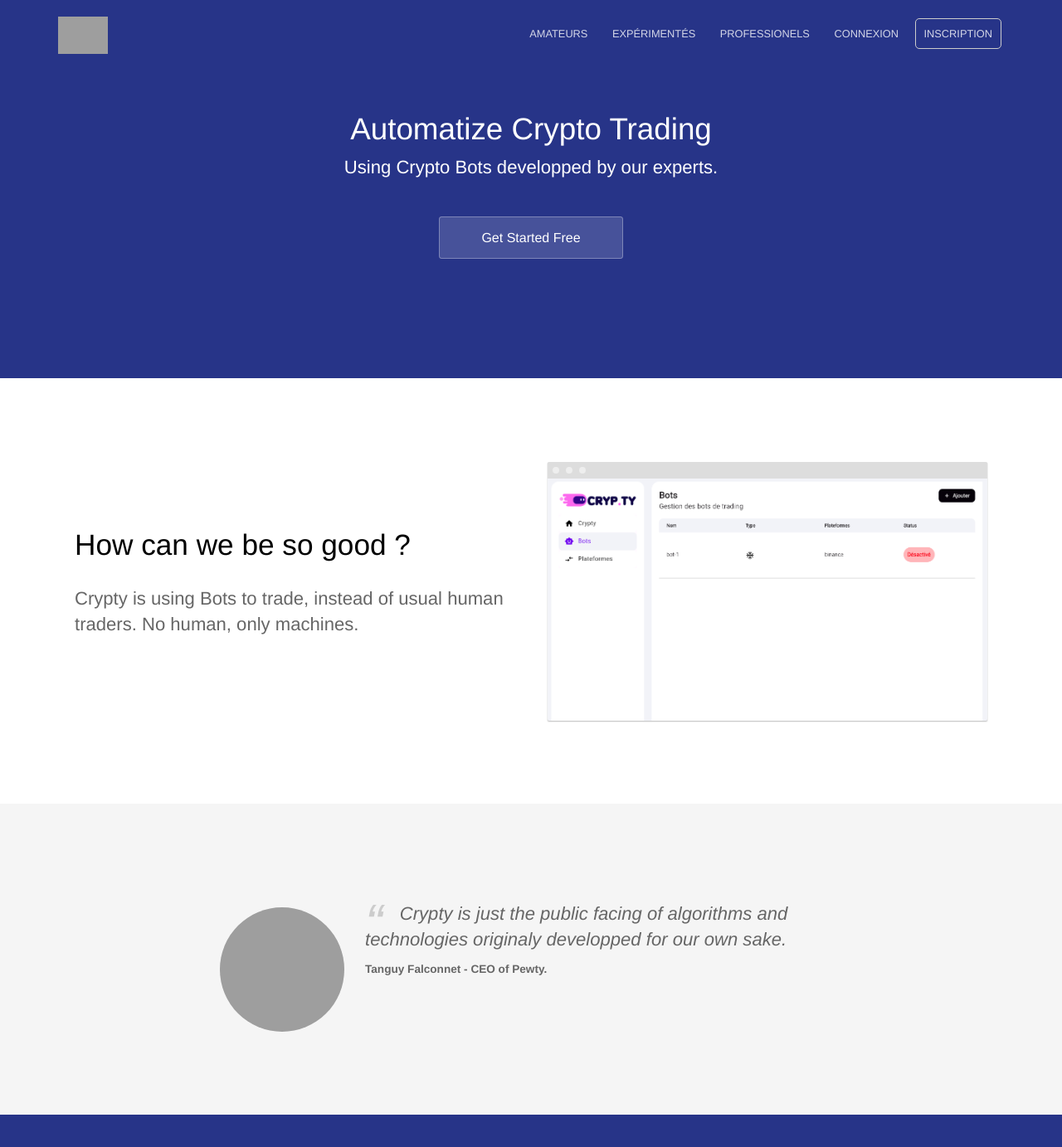
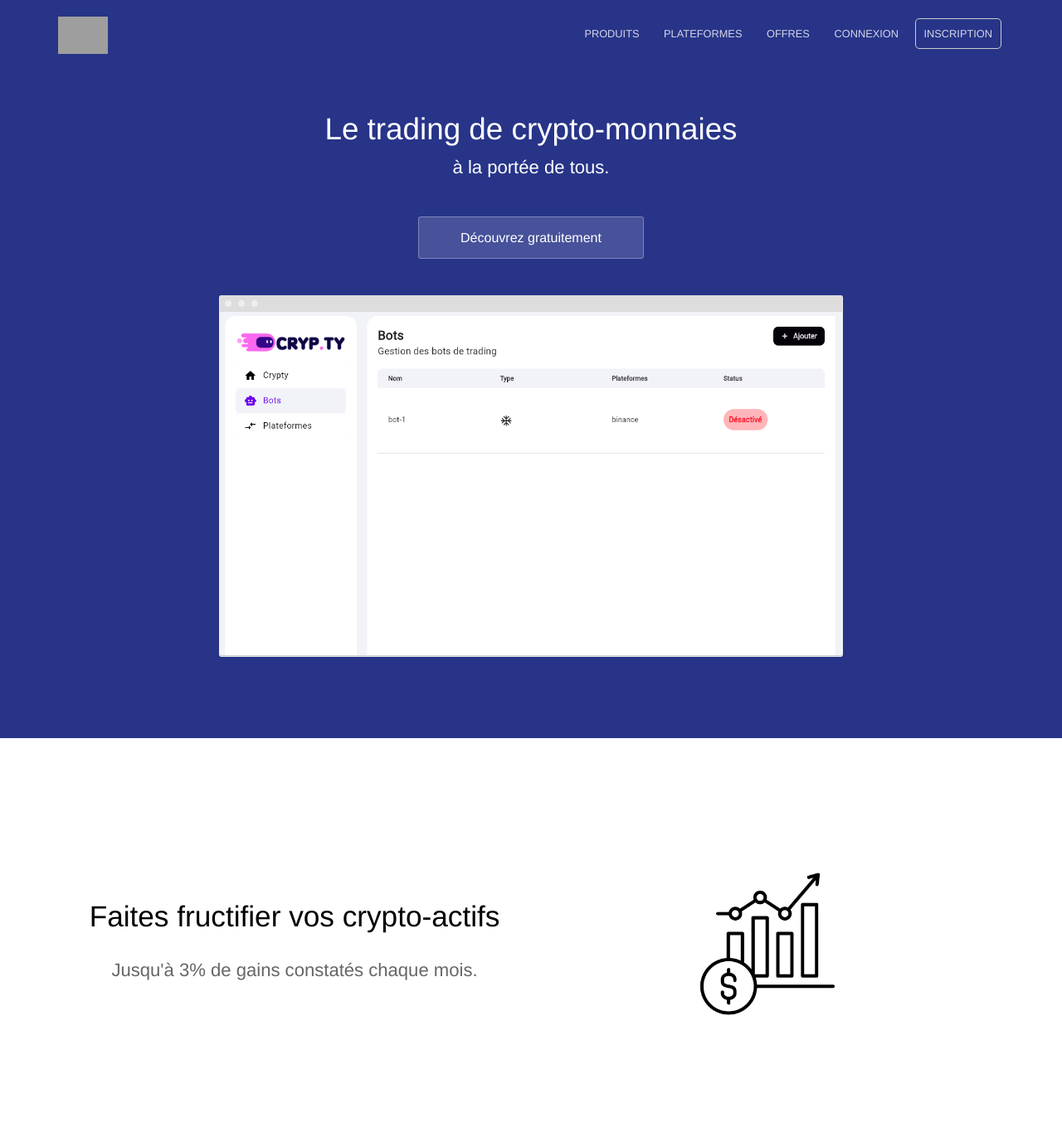
Before and after one commit to pewty-fr/crypty.fr, a Jekyll site: the page built from index.html, in a window 1280 px wide and 1400 px high. Shown: the top 1383 px of the window at 83% size. Built offline with Jekyll 4.4.1, drawn with Linux system fonts in a browser that asks for light colours; some of the changed text lies outside the part shown; grey boxes are pictures that could not be loaded.

Commit message:
feat: pages

```diff
--- a/_config.yml
+++ b/_config.yml
@@ -59,10 +59,10 @@
       path: "index.html"
     values:
       layout: "default"
-  - scope:
-      path: "pages/*"
-    values:
-      layout: "default"
+  # - scope:
+  #     path: "pages/*"
+  #   values:
+  #     layout: "default"
   - scope:
       path: "contact.html"
     values:
--- a/_data/navigation.yml
+++ b/_data/navigation.yml
@@ -14,16 +14,16 @@
 #   link: /contact/
 #   new_window: false
 #   highlight: false
-- name: Amateurs
-  link: /amateurs/
+- name: Produits
+  link: /produits/
   new_window: false
   highlight: false
-- name: Expérimentés
-  link: /experimentes/
+- name: Plateformes
+  link: /plateformes/
   new_window: false
   highlight: false
-- name: Professionels
-  link: /professionels/
+- name: Offres
+  link: /offres/
   new_window: false
   highlight: false
 - name: Connexion
--- a/index.html
+++ b/index.html
@@ -4,33 +4,86 @@
 ---
 <section class="hero">
 	<div class="text-container">
-		<h1 class="editable">Automatize Crypto Trading</h1>
-		<p class="subtext editable">Using Crypto Bots developped by our experts.</p>
-		<div class="cta button alt"><a href="https://auth.crypty.fr/if/flow/inscription/?next=%2F">Get Started Free</a></div>
+		<h1 class="editable">Le trading de crypto-monnaies</h1>
+		<p class="subtext editable"> à la portée de tous.</p>
+		<div class="cta button alt"><a href="https://auth.crypty.fr/if/flow/inscription/?next=%2F">Découvrez gratuitement</a></div>
+		<div>
+			<img src="{{ site.baseurl }}/images/dashboard.png" alt="Screenshot" class="screenshot editable" />
+		</div>
 	</div>
 </section>
 
 <div class="content">
+
+
 	<section>
 		<div class="container flex">
 			<div class="text editable">
-				<h2>How can we be so good ?</h2>
-				<p>Crypty is using Bots to trade, instead of usual human traders. No human, only machines.</p>
+        <h2 class="subtext editable">Faites fructifier vos crypto-actifs</h2>
+        <p class="subtext editable">Jusqu'à 3% de gains constatés chaque mois.</p>
 			</div>
 			<div class="image">
-				<img src="{{ site.baseurl }}/images/dashboard.png" alt="Screenshot" class="screenshot editable" />
+				<img src="{{ site.baseurl }}/images/money_growth.png" alt="Money Growth" class="editable" />
 			</div>
 		</div>
 	</section>
 
+
+	<section>
+		<div class="container flex">
+			<div class="text editable">
+				<h2>Essayez le crypto-trading</h2>
+				<p>Crypty est adapté aux amateurs comme aux experts</p>
+			</div>
+			<div class="image">
+				<img src="{{ site.baseurl }}/images/cryptocurrency.png" alt="Screenshot" class="editable" />
+			</div>
+		</div>
+	</section>
+
+	<section>
+		<div class="container flex">
+			<div class="text editable">
+				<h2 class="subtext editable">Profitez d'un trading facilité</h2>
+				<p class="subtext editable">En utilisant les Trader Bots préconfigurés (BTCEUR, ETHEUR, ATOMEUR).</p>
+			</div>
+			<div class="image">
+				<img src="{{ site.baseurl }}/images/easy.png" alt="Easy" class="" />
+			</div>
+		</div>
+	</section>
+
+  	<section>
+		<div class="container flex">
+			<div class="text editable">
+				<h2 class="subtext editable">Evaluez nos strategies de trading</h2>
+				<p class="subtext editable">En utilisant les Ghost Bots.</p>
+			</div>
+			<div class="image">
+				<img src="{{ site.baseurl }}/images/ghost.png" alt="Ghost" class="" />
+			</div>
+		</div>
+	</section>
+
+  	<section>
+		<div class="container flex">
+			<div class="text editable">
+				<h2 class="subtext editable">Gardez la main sur vos actifs</h2>
+				<p class="subtext editable">Crypty se connecte directement à vos platformes en utilisant un API Token pour faire achats et ventes en votre nom.</p>
+			</div>
+			<div class="image">
+				<img src="{{ site.baseurl }}/images/bank.png" alt="Ghost" class="" />
+			</div>
+		</div>
+	</section>
 
 	<section class="testimonial">
 		<div class="container flex">
 			<div class="testimonial-block">
 				<div class="square-image"><img src="https://avatars.githubusercontent.com/u/5518676?v=4" alt="Tanguy Falconnet" class="editable"></div>
 				<blockquote>
-					<p class="editable">Crypty is just the public facing of algorithms and technologies originaly developped for our own sake.</p>
-					<p class="editable author">Tanguy Falconnet - CEO of Pewty.</p>
+					<p class="editable">Crypty propose au grand public des technologies que nous utilisons en interne depuis des années.</p>
+					<p class="editable author">Tanguy Falconnet - CEO de Pewty.</p>
 				</blockquote>
 			</div>
 		</div>
```
Also changed, not shown: pages/amateurs.html (deleted, +0 -68 lines), pages/business.html (deleted, +0 -111 lines), pages/experienced.html (deleted, +0 -96 lines), pages/offers.html (added, +87 -0 lines), pages/platforms.html (added, +34 -0 lines), pages/products.html (added, +42 -0 lines), pricing.html (deleted, +0 -97 lines), Gemfile.lock, images/bank.png (added), images/binance.png (added), images/cryptocurrency.png (added), images/easy.png (added), images/ghost.png (added), images/money.png (added), 2 more files.
